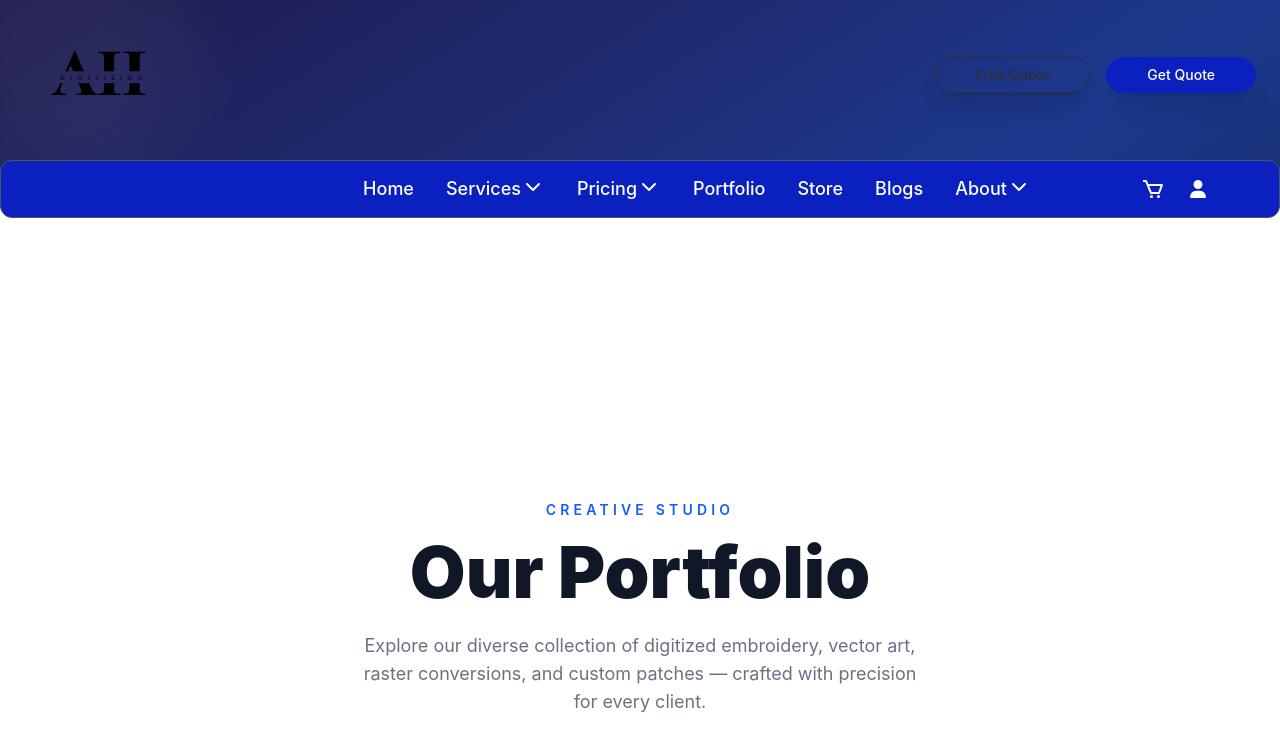
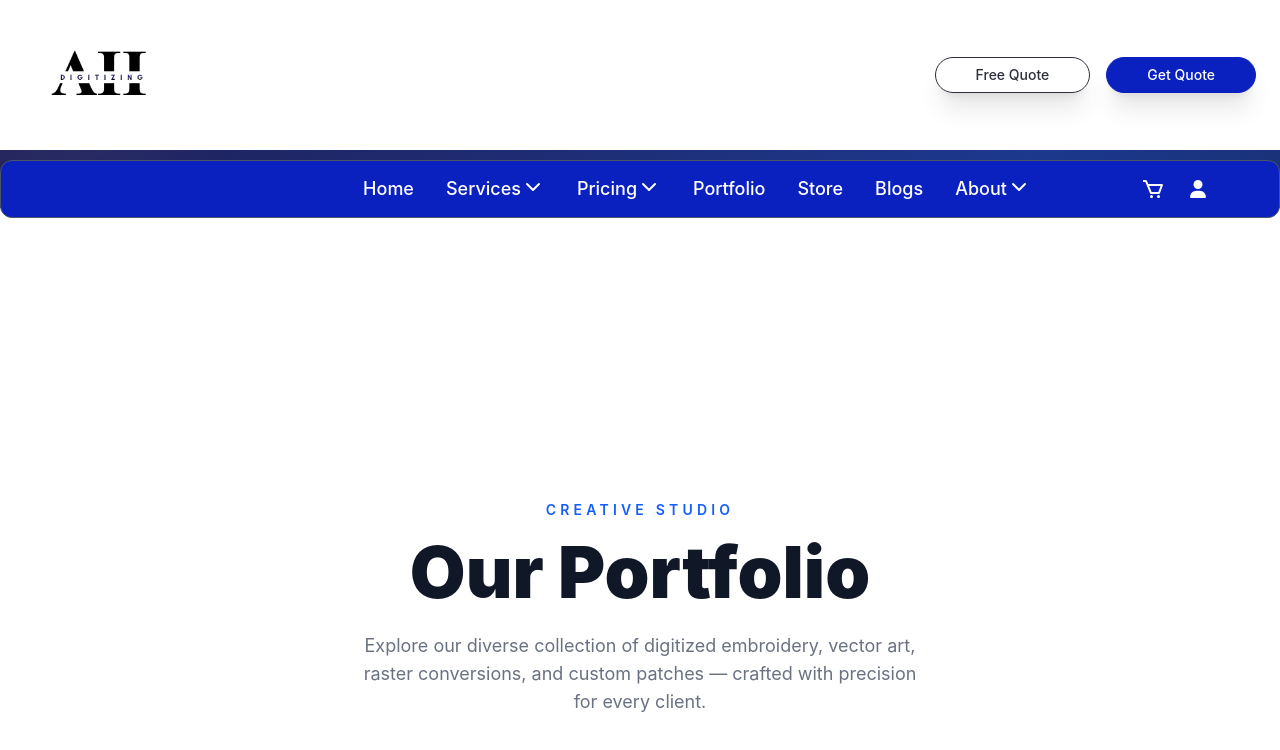
Before and after one commit to fourgoAgency/Ah-digitizing, a Next.js app: page /portfolio in a window 1280 px wide. Shown: the top 750 px of the page. Built offline with nearby package versions, Linux system fonts and the light colour scheme.

Commit message:
Update Header.tsx

```diff
--- a/components/Header.tsx
+++ b/components/Header.tsx
@@ -400,7 +400,7 @@ export default function Header() {
     <>
       {/* <TopNavbar /> */}
 
-      <header className="relative z-[100]">
+      <header className="relative z-[100] bg-white">
         {/* ===== TOP ROW (Logo + Buttons) ===== */}
         <div className="flex justify-between items-center px-6">
           <Image src={logo} alt="Logo" width={150} />
```
